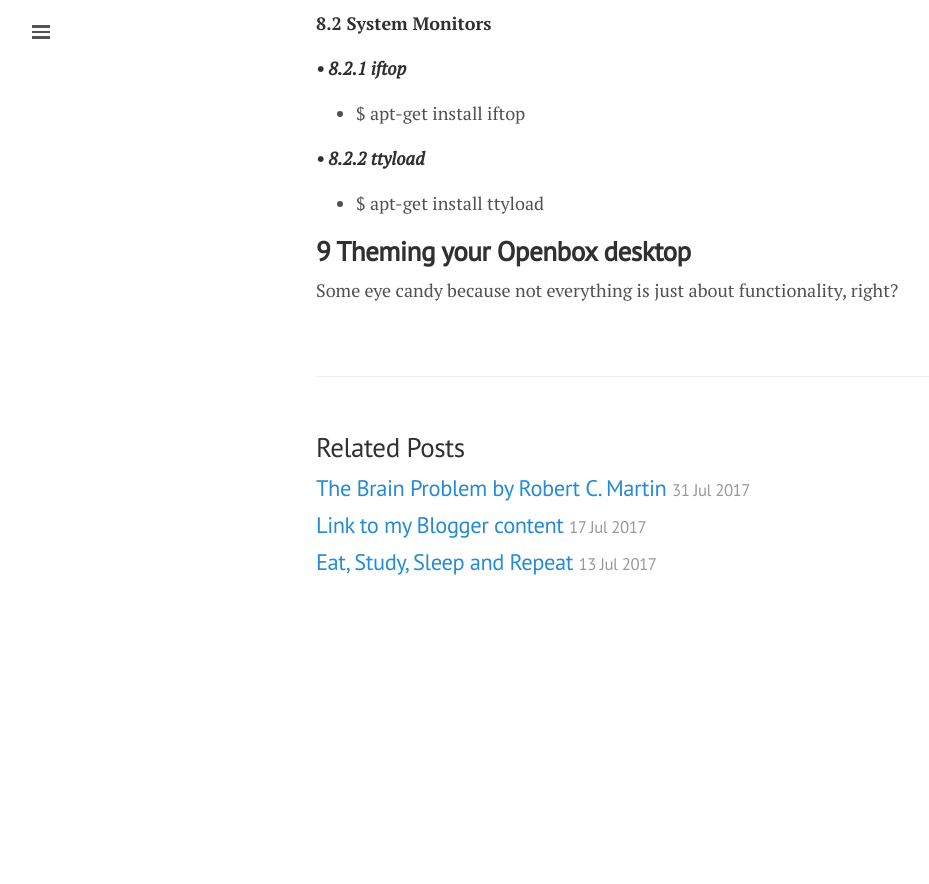
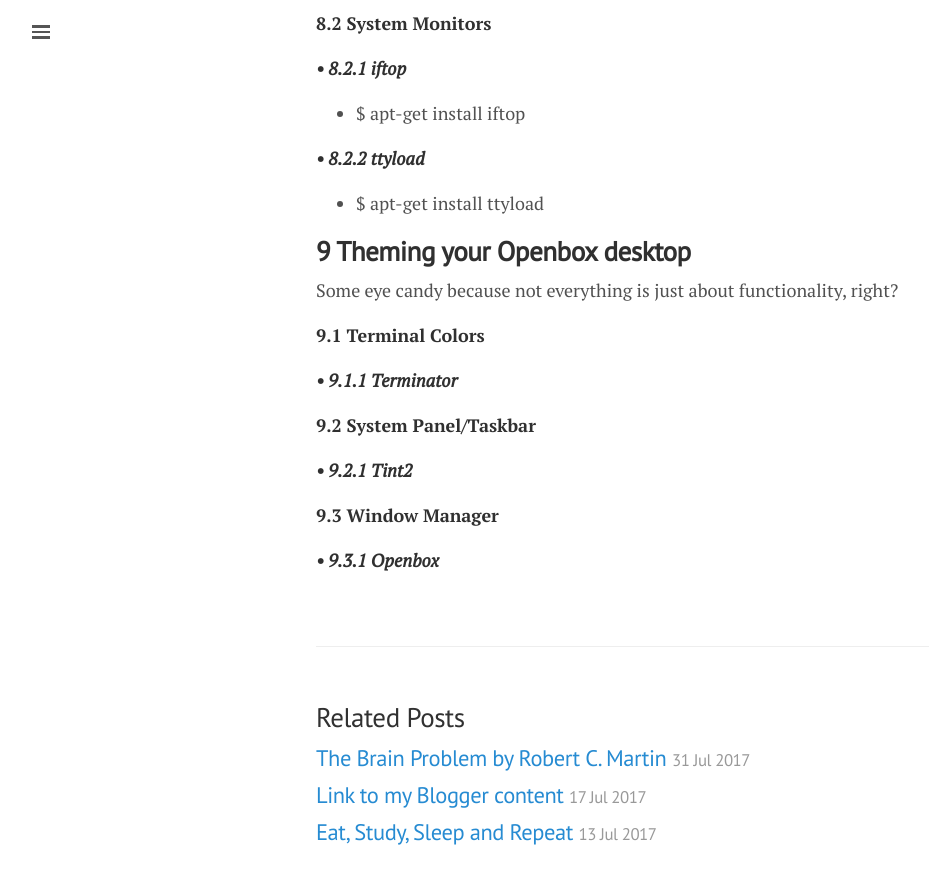
Before and after one commit to lgeurts/lgeurts.github.io, a Jekyll site: the page built from _posts/2017-07-11-bunsenlabs-linux-setup-notes-for dell-inspiron-6000.md, in a window 1280 px wide and 900 px high, scrolled down 6494 px. Shown: the top 884 px of the window, without its empty margins (0-929 px from the left). Built offline with Jekyll 4.4.1, drawn with Linux system fonts in a browser that asks for light colours; nearby versions of some CDN libraries; comment, search, counter and statistics services are not loaded; before the commit the page ends 7124 px from its top, so only the background shows below that.

Commit message:
Update 2017-07-11-bunsenlabs-linux-setup-notes-for dell-inspiron-6000.md

```diff
--- a/_posts/2017-07-11-bunsenlabs-linux-setup-notes-for dell-inspiron-6000.md
+++ b/_posts/2017-07-11-bunsenlabs-linux-setup-notes-for dell-inspiron-6000.md
@@ -235,3 +235,15 @@ Screenfetch displays system information alongside the ASCII version of the Linux
 **9 Theming your Openbox desktop**
 ----------------------------------
 Some eye candy because not everything is just about functionality, right?
+
+**9.1 Terminal Colors**
+
+***• 9.1.1 Terminator***
+
+**9.2 System Panel/Taskbar**
+
+***• 9.2.1 Tint2***
+
+**9.3 Window Manager**
+
+***• 9.3.1 Openbox***
```
